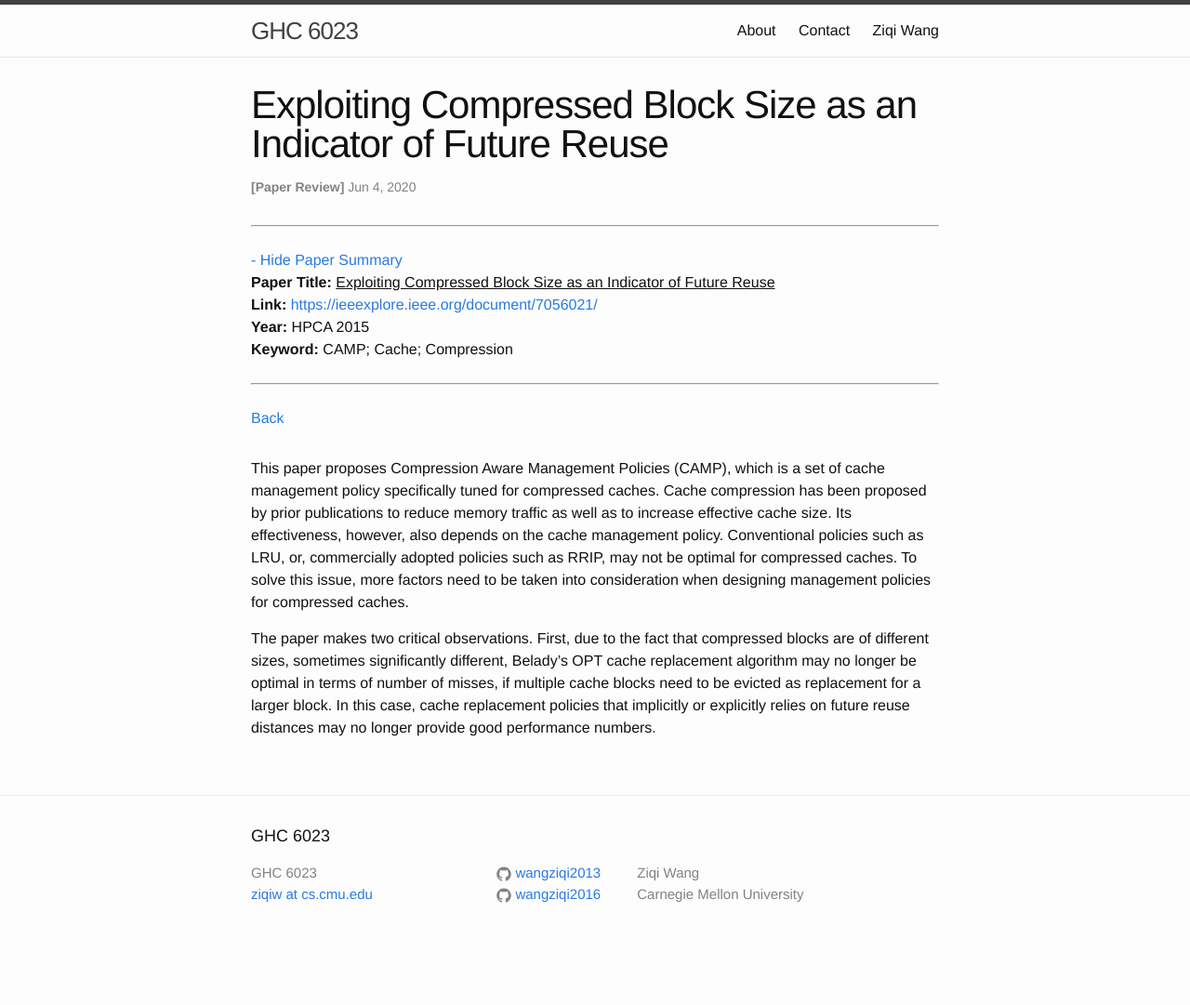
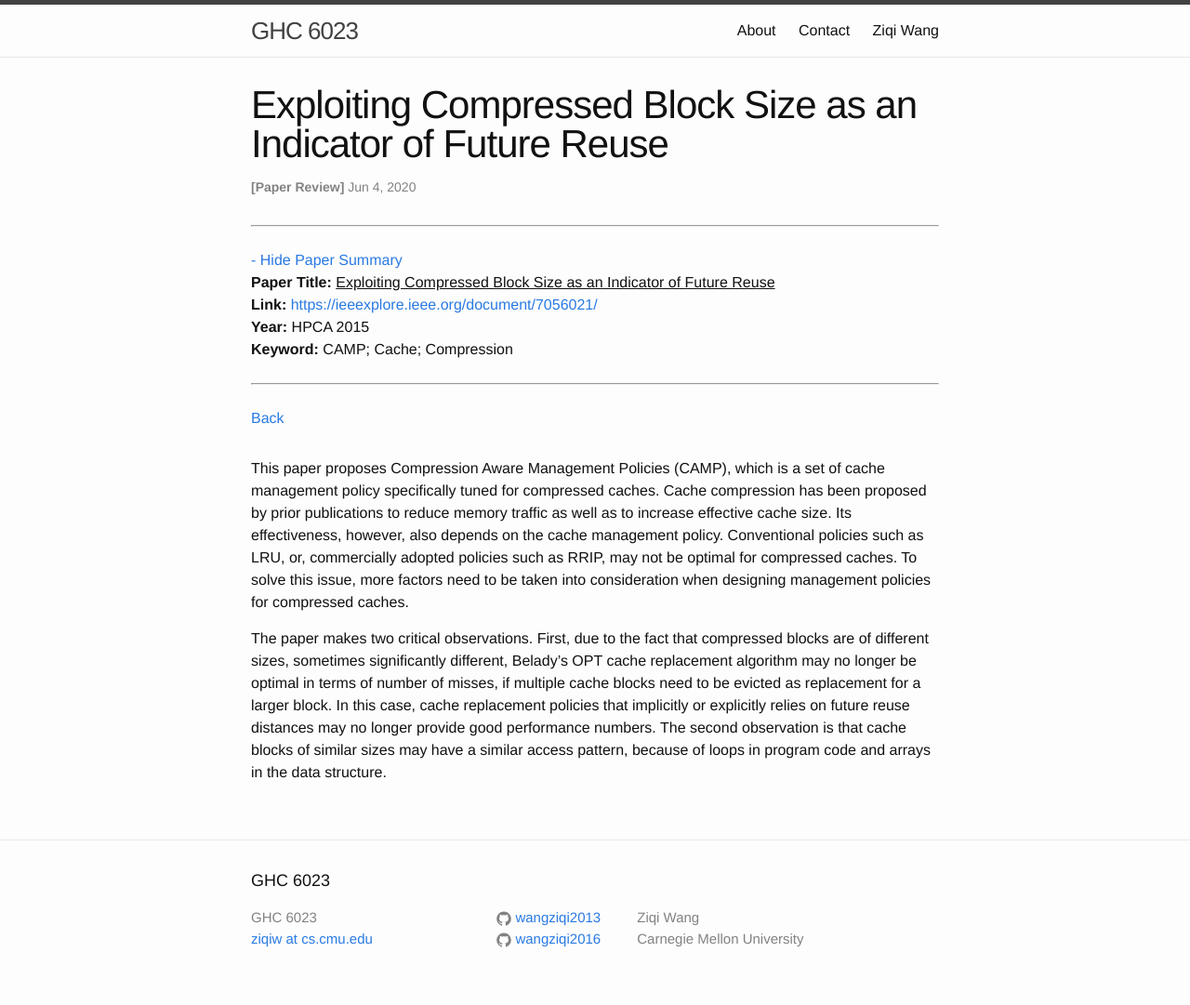
Before and after one commit to wangziqi2013/wangziqi2013.github.io, a Jekyll site: the page built from _posts/2020-06-04-camp.markdown, in a window 1280 px wide. Shown: the whole page at 93% size. Built offline with Jekyll 4.4.1, drawn with Linux system fonts in a browser that asks for light colours; before the commit the page ends 1033 px from its top, so only the background shows below that.

Commit message:
Addding 2nd observation

```diff
--- a/_posts/2020-06-04-camp.markdown
+++ b/_posts/2020-06-04-camp.markdown
@@ -23,3 +23,5 @@ The paper makes two critical observations. First, due to the fact that compresse
 significantly different, Belady's OPT cache replacement algorithm may no longer be optimal in terms of number of misses,
 if multiple cache blocks need to be evicted as replacement for a larger block. In this case, cache replacement policies
 that implicitly or explicitly relies on future reuse distances may no longer provide good performance numbers.
+The second observation is that cache blocks of similar sizes may have a similar access pattern, because of loops in program
+code and arrays in the data structure.
```
